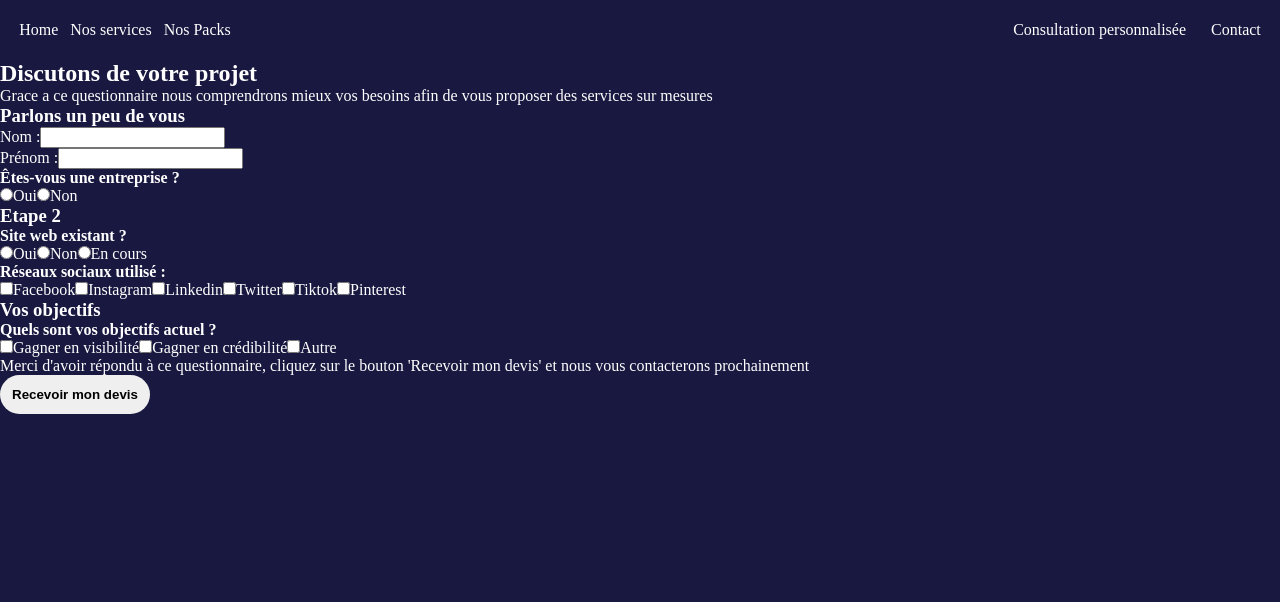
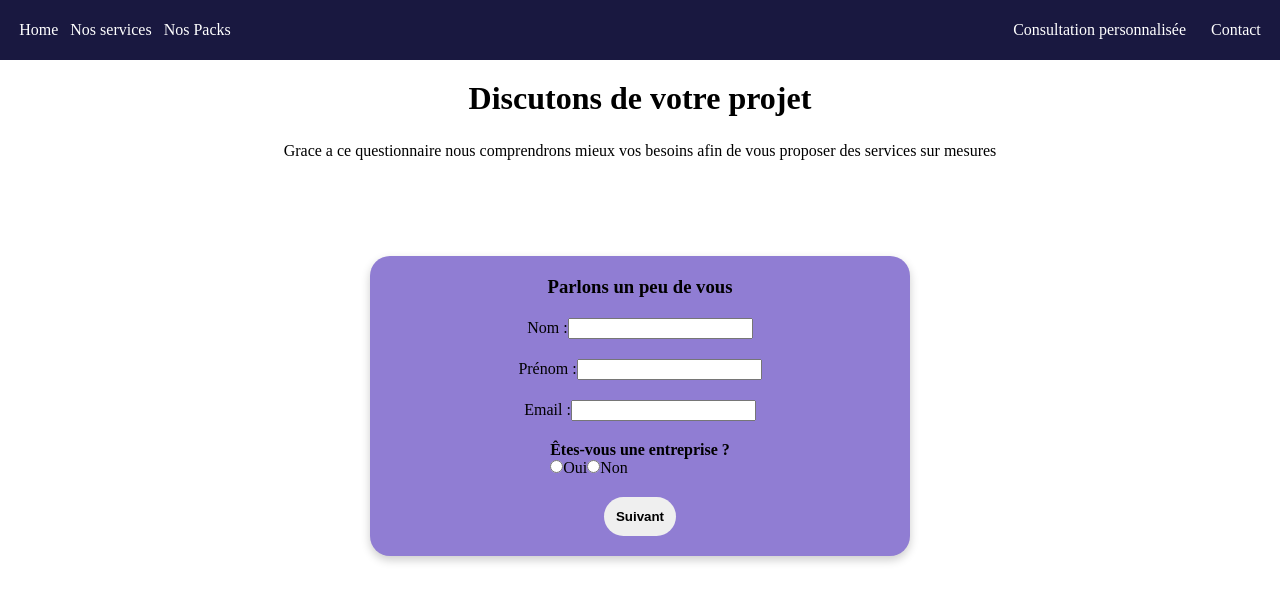
Before and after one commit to danielOkpe/sd-gency, a Nuxt app: page /Form in a window 1280 px wide. Shown: the top 602 px of the page. Built offline with nearby package versions, Linux system fonts and the light colour scheme.

Commit message:
display form step by step

```diff
--- a/pages/Form.vue
+++ b/pages/Form.vue
@@ -1,13 +1,13 @@
 <template>
-
+<div class="container">
     <section>
         <h2>Discutons de votre projet</h2>
-        <p>Grace a ce questionnaire nous comprendrons mieux vos besoins
+        <p class="p-questionnaire">Grace a ce questionnaire nous comprendrons mieux vos besoins
             afin de vous proposer des services sur mesures </p>
     </section>
 
     <form action="">
-        <section id="step-1">
+        <section id="step-1" class="steps"  v-if="step === 1">
             <h3>Parlons un peu de vous</h3>
             <div class="name-area">
                 <label for="name">Nom :</label>
@@ -17,17 +17,22 @@
                 <label for="firstName">Prénom :</label>
                 <input type="text" id="firstName" name="firstName" required>
             </div>
-            <div>
+            <div class="email-area">
+                <label for="email">Email :</label>
+                <input type="email" id="email" name="email" required>
+            </div>
+            <div class="companyPart-area">
+                <div>
                 <h4>Êtes-vous une entreprise ?</h4>
                 <div class="isCompany-area">
-                    <input type="radio" id="yes" name="company" value="yes">
+                    <input type="radio" id="yes" name="company" value="yes" v-model="isCompany" >
                     <label for="yes">Oui</label>
 
-                    <input type="radio" id="no" name="company" value="no">
+                    <input type="radio" id="no" name="company" value="no" v-model="isCompany">
                     <label for="no">Non</label>
                 </div>
             </div>
-            <div class="companyPart">
+            <div class="companyPart" v-if="isCompany === 'yes'">
                 <div class="companyName-area">
                     <label for="companyName">Nom de l'entreprise :</label>
                     <input type="text" id="companyName" name="companyName">
@@ -44,9 +49,12 @@
                     </select>
                 </div>
             </div>
+            </div>
+
+            <button @click="nextStep">Suivant</button>
         </section>
-        <section id="step-2">
-            <h3>Etape 2</h3>
+        <section id="step-2" class="steps" v-if="step === 2">
+            <h3>Votre présence sur internet</h3>
             <div class="website-area">
                 <h4>Site web existant ?</h4>
                 <div class="websiteCheckbox-area">
@@ -82,8 +90,11 @@
                     <label for="pinterest">Pinterest</label>
                 </div>
             </div>
-        </section>
-        <section id="step-3">
+            <div class="button-area">
+                <button @click="previousStep">Précédent</button>
+                <button @click="nextStep">Suivant</button>
+            </div>        </section>
+        <section id="step-3" class="steps" v-if="step === 3" >
             <h3>Vos objectifs</h3>
             <div class="goals-area">
                 <h4>Quels sont vos objectifs actuel ?</h4>
@@ -99,21 +110,95 @@
 
                 </div>
             </div>
+            <div class="button-area">
+                <button @click="previousStep">Précédent</button>
+                <button @click="nextStep">Suivant</button>
+            </div>
+
         </section>
-        <section id="step-4">
+        <section id="step-4" class="steps" v-if="step === 4">
             <p>Merci d'avoir répondu à ce questionnaire, cliquez sur le bouton 'Recevoir mon devis' et nous vous contacterons prochainement </p>
-            <button type="submit">Recevoir mon devis</button>
+            <div class="button-area">
+                <button @click="previousStep">Précédent</button>
+                <button type="submit">Recevoir mon devis</button>
+            </div>
         </section>
 
     </form>
+</div>
+
 
 </template>
 
 <script setup lang="ts">
+import { ref } from 'vue';
+const step : Ref<number> = ref(1);
+const isCompany = ref('');
+
+
+const nextStep = () => {
+    step.value++;
+}
+
+const previousStep = () => {
+    step.value--;
+}
+
 
 </script>
 
 <style scoped>
+
+.container{
+    display: flex;
+    flex-direction: column;
+    align-items: center;
+    background-color: white;
+    color: black;
+    height: calc(100vh - 60px);
+}
+
+h2{
+    font-size: 2rem;
+    margin-top: 20px;
+    margin-bottom: 25px;
+    text-align: center;
+}
+
+.p-questionnaire{
+    font-size: 1rem;
+    text-align: center;
+}
+
+form{
+    display: flex;
+    flex-direction: column;
+    gap: 20px;
+}
+
+.steps{
+    background-color: #907dd3;
+    border-radius: 20px;
+    padding: 20px;
+    display: flex;
+    flex-direction: column;
+    justify-content: center;
+    align-items: center;
+    gap: 20px;
+    margin-top: 12vh;
+    width: 500px;
+    max-height: 400px;
+    box-shadow: 0 4px 10px rgba(0, 0, 0, 0.2); /* Ajout d'un effet visuel */
+}
+
+.companyPart-area{
+    display: flex;
+    flex-direction: column;
+    align-items: center;
+    justify-self: center;
+    gap: 10px;
+}
+
 button{
     border-radius: 30px;
     border: none;
@@ -127,7 +212,5 @@ button:hover{
     scale:1.1;
 }
 
-.companyPart{
-    display: none;
-}
+
 </style>
```
